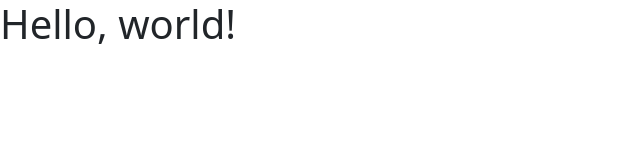
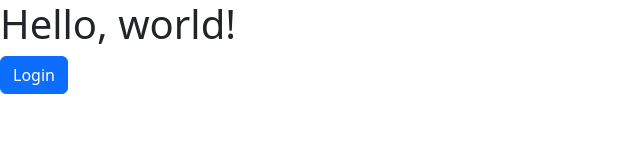
Before and after one commit to AlexisLermaMendoza/AlexisLermaMendoza.github.io, a plain HTML site: page index.html in a window 1280 px wide. Shown: the whole page, without its empty margins (0-640 px from the left). Drawn offline with nearby package versions, Linux system fonts and the light colour scheme.

Commit message:
Update index.html

```diff
--- a/index.html
+++ b/index.html
@@ -8,6 +8,7 @@
   </head>
   <body>
     <h1>Hello, world!</h1>
+    <a href="login.html" class="btn btn-primary">Login</a>
     <script src="https://cdn.jsdelivr.net/npm/bootstrap@5.3.2/dist/js/bootstrap.bundle.min.js" integrity="sha384-C6RzsynM9kWDrMNeT87bh95OGNyZPhcTNXj1NW7RuBCsyN/o0jlpcV8Qyq46cDfL" crossorigin="anonymous"></script>
   </body>
 </html>
```
